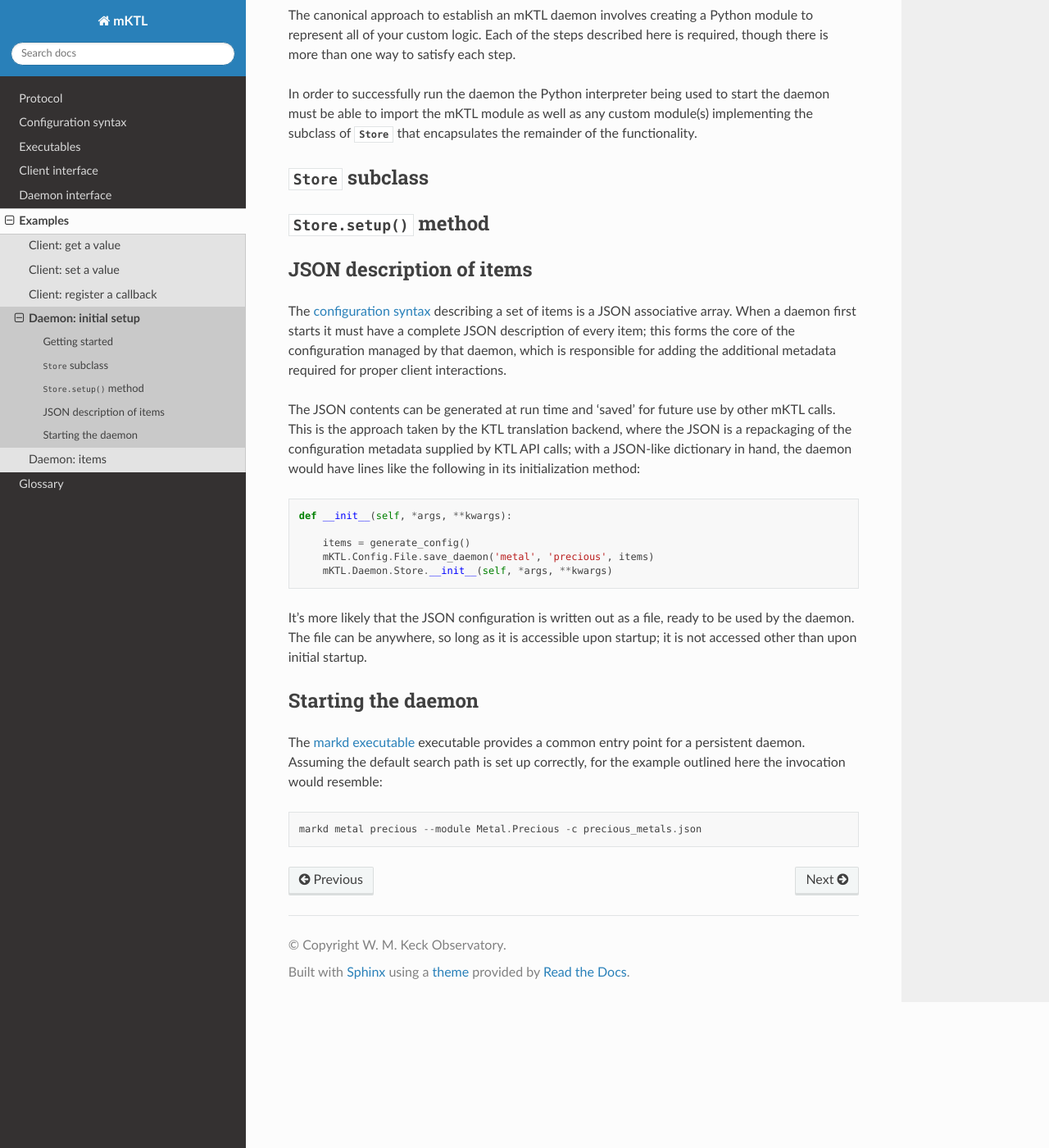
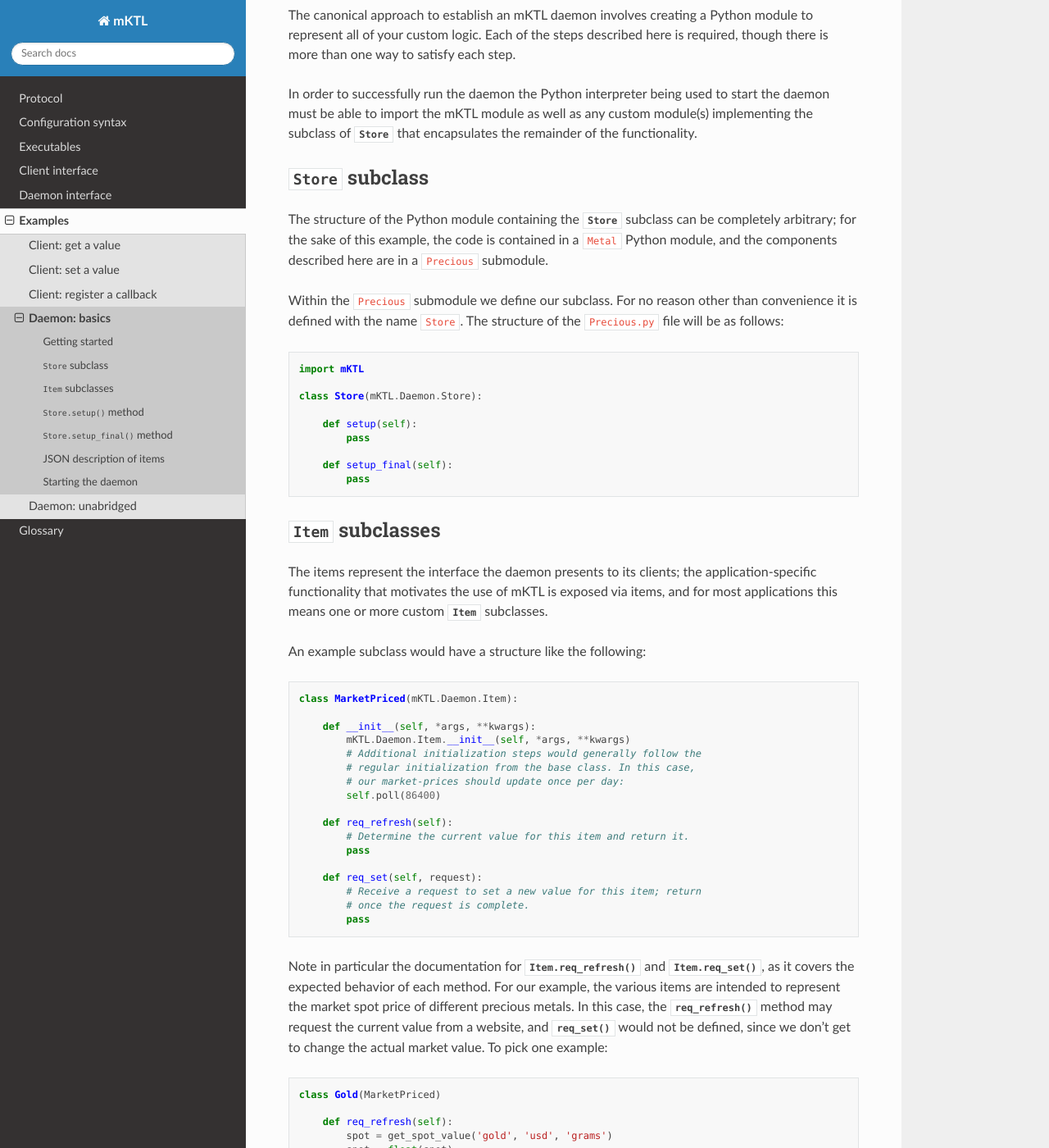
Before and after one commit to KeckObservatory/mKTL, a Sphinx documentation site: the page built from doc/example/daemon.rst, in a window 1280 px wide and 1400 px high, scrolled down 281 px. Shown: the whole window at 82% size. Built offline with Sphinx 7.4.7 and the Read the Docs theme 3.1.0, drawn with Linux system fonts in a browser that asks for light colours; some of the changed text lies outside the part shown.

Commit message:
Filling out the daemon example.

```diff
--- a/doc/example/daemon.rst
+++ b/doc/example/daemon.rst
@@ -1,5 +1,7 @@
-Daemon: initial setup
-=====================
+.. _example_daemon:
+
+Daemon: basics
+==============
 
 This example will establish a 'metal' store and items intended to portray
 market prices for various precious metals.
@@ -23,9 +25,108 @@
 :class:`Store` subclass
 -----------------------
 
+The structure of the Python module containing the :class:`Store` subclass can
+be completely arbitrary; for the sake of this example, the code is contained
+in a ``Metal`` Python module, and the components described here are in a
+``Precious`` submodule.
+
+Within the ``Precious`` submodule we define our subclass. For no reason other
+than convenience it is defined with the name ``Store``. The structure of the
+``Precious.py`` file will be as follows::
+
+    import mKTL
+
+    class Store(mKTL.Daemon.Store):
+
+        def setup(self):
+	    pass
+
+	def setup_final(self):
+	    pass
+
+
+:class:`Item` subclasses
+------------------------
+
+The items represent the interface the daemon presents to its clients; the
+application-specific functionality that motivates the use of mKTL is exposed
+via items, and for most applications this means one or more custom :class:`Item`
+subclasses.
+
+An example subclass would have a structure like the following::
+
+    class MarketPriced(mKTL.Daemon.Item):
+
+        def __init__(self, *args, **kwargs):
+            mKTL.Daemon.Item.__init__(self, *args, **kwargs)
+	    # Additional initialization steps would generally follow the
+	    # regular initialization from the base class. In this case,
+	    # our market-prices should update once per day:
+	    self.poll(86400)
+
+        def req_refresh(self):
+            # Determine the current value for this item and return it.
+	    pass
+
+	def req_set(self, request):
+            # Receive a request to set a new value for this item; return
+	    # once the request is complete.
+	    pass
+
+Note in particular the documentation for :func:`Item.req_refresh` and
+:func:`Item.req_set`, as it covers the expected behavior of each method.
+For our example, the various items are intended to represent the market
+spot price of different precious metals. In this case, the
+:func:`req_refresh` method may request the current value from a website,
+and :func:`req_set` would not be defined, since we don't get to change
+the actual market value. To pick one example::
+
+
+    class Gold(MarketPriced)
+
+        def req_refresh(self):
+            spot = get_spot_value('gold', 'usd', 'grams')
+	    spot = float(spot)
+
+	    payload = dict()
+	    payload['asc'] = "%.2f" % (spot)
+	    payload['bin'] = spot
+
+	    return spot
+
+
 
 :func:`Store.setup` method
 --------------------------
+
+:func:`Store.setup` is the first pass of application-level setup for the daemon.
+This is where instantiation of any custom subclasses of :class:`Item` needs to
+occur, otherwise the various items defined for this daemon within this store
+will be populated with default, caching-only instances; this occurs immediately
+after the :class:`Store` invokes :func:`Store.setup`.
+
+Any custom initialization action for the daemon is reasonable to include as a
+call in :func:`Store.setup`, such as initializing a connection to a controller,
+especially if it is a pre-requisite for any of the custom :class:`Item`
+subclasses. For the example defined here, we only need to instantiate our
+custom subclasses for each of the different precious metals for which we are
+publishing prices::
+
+    def setup(self):
+
+        Gold(self, 'GOLD')
+	Silver(self, 'SILVER')
+	Platinum(self, 'PLATINUM')
+
+
+:func:`Store.setup_final` method
+-------------------------------
+
+If this store contained any logic that must be executed only after all the items
+have been fully instantiated, and/or populated with any previously cached
+persistent values, that logic should be invoked in the:func:`Store.setup_final`
+method. Most daemons will not take advantage of this method; this example daemon
+is likewise too simple to require it.
 
 
 JSON description of items
@@ -51,8 +152,15 @@
 
 It's more likely that the JSON configuration is written out as a file, ready
 to be used by the daemon. The file can be anywhere, so long as it is accessible
-upon startup; it is not accessed other than upon initial startup.
+upon startup, after which the file is no longer referenced in any way. The
+configuration file is expected to contain a single JSON-formatted dictionary,
+with a :ref:`dictionary for each item <items>`. Whitespace is not important,
+so long as a JSON parser understands the file contents.
 
+The following is a configuration block appropriate for the items used in this
+example:
+
+.. literalinclude:: ./precious.json
 
 
 Starting the daemon
--- a/doc/example/daemon_items.rst
+++ /dev/null
@@ -1,2 +0,0 @@
-Daemon: items
-=============
--- a/doc/examples.rst
+++ b/doc/examples.rst
@@ -21,4 +21,4 @@
    example/set
    example/callback
    example/daemon
-   example/daemon_items
+   example/daemon_unabridged
```
Also changed, not shown: doc/example/daemon_unabridged.rst (added, +17 -0 lines).
